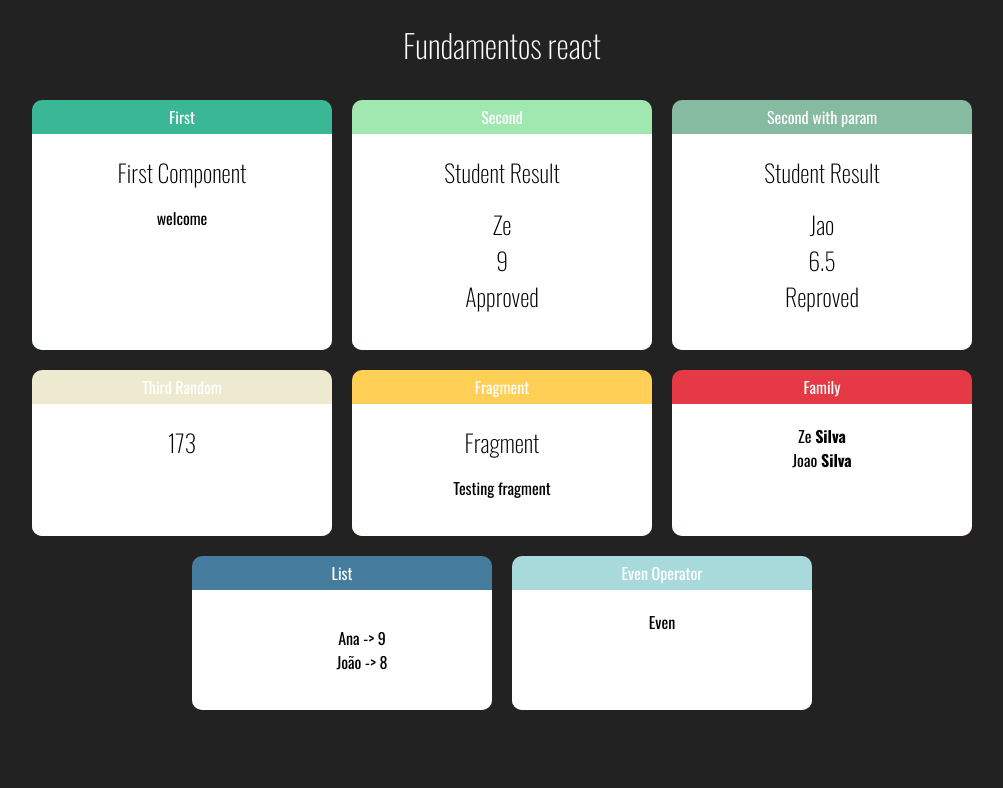
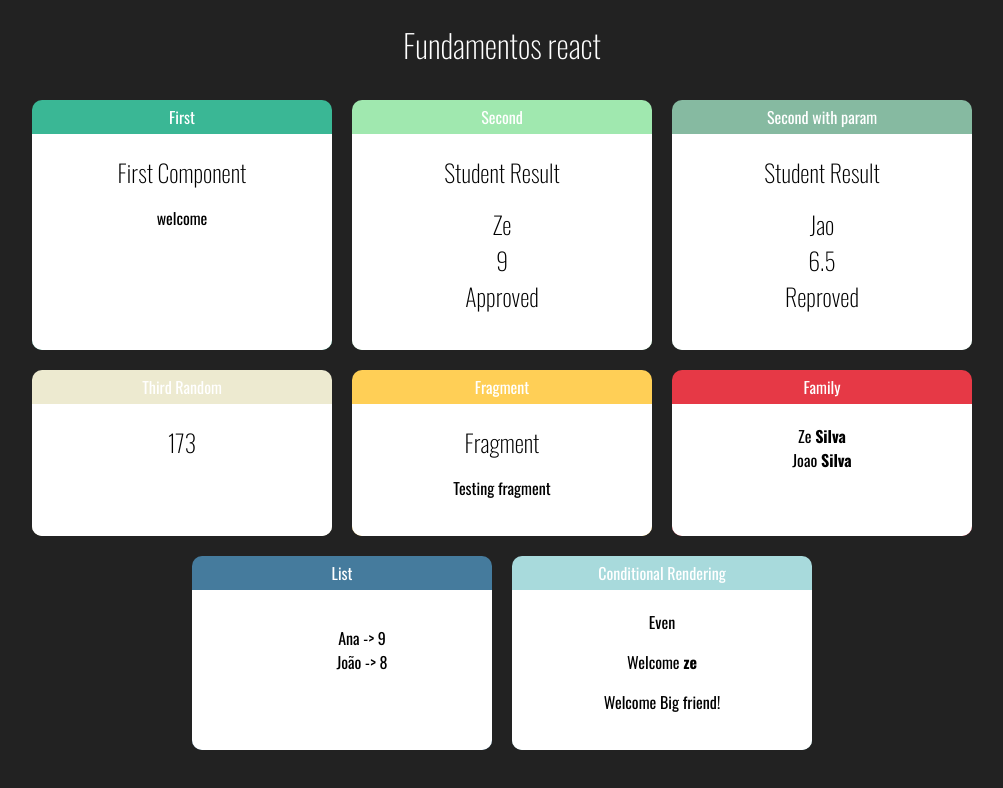
Before and after one commit to fabiocosta07/react-redux-course, a React (Create React App) app in the folder fundamentals-react/: page / in a window 1280 px wide. Shown: the top 788 px of the page, without its empty margins (138-1141 px from the left). Built offline with nearby package versions, Linux system fonts and the light colour scheme.

Commit message:
section 2 - 31 - conditional rendenring 02

```diff
--- a/fundamentals-react/src/App.js
+++ b/fundamentals-react/src/App.js
@@ -9,6 +9,7 @@ import Family from './components/basics/Family';
 import FamilyMember from './components/basics/FamilyMember';
 import StudentsList from './components/list/StudentsList';
 import EvenOperator from './components/conditional/EvenOperator';
+import UserInfo from './components/conditional/UserInfo';
 export default _ =>
    <div className="App">
       <h1>Fundamentos react</h1>
@@ -43,8 +44,10 @@ export default _ =>
           <StudentsList></StudentsList>
         </Card>
 
-        <Card title="Even Operator" color="#a8dadc" >
+        <Card title="Conditional Rendering" color="#a8dadc" >
           <EvenOperator number="124"></EvenOperator>
+          <UserInfo user={{name:'ze'}}></UserInfo>
+          <UserInfo></UserInfo>
         </Card>
 
       </div>
--- /dev/null
+++ b/fundamentals-react/src/components/conditional/If.js
@@ -0,0 +1,6 @@
+export default props => {
+    if (props.test) {
+        return props.children
+    }
+    return null
+}
--- /dev/null
+++ b/fundamentals-react/src/components/conditional/UserInfo.jsx
@@ -0,0 +1,15 @@
+import If from "./If"
+
+export default props => {
+    const user = props.user || {}
+    return (
+        <div>
+            <If test={user && user.name}>
+                <p>Welcome <strong>{user.name}</strong></p>
+            </If>
+            <If test={user && user.name}>
+                <p> Welcome Big friend!</p>
+            </If>
+        </div>
+    )
+}
```
